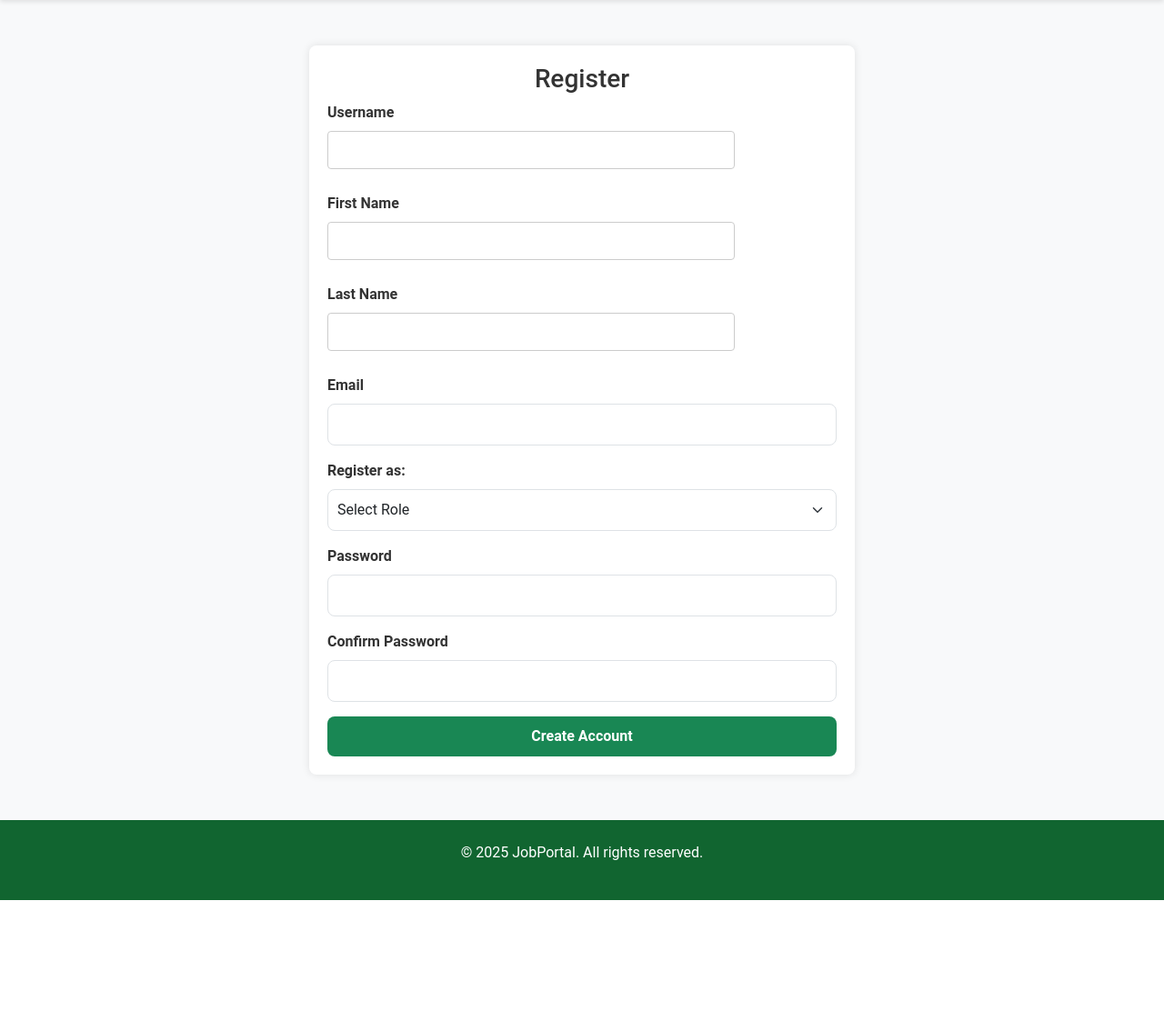
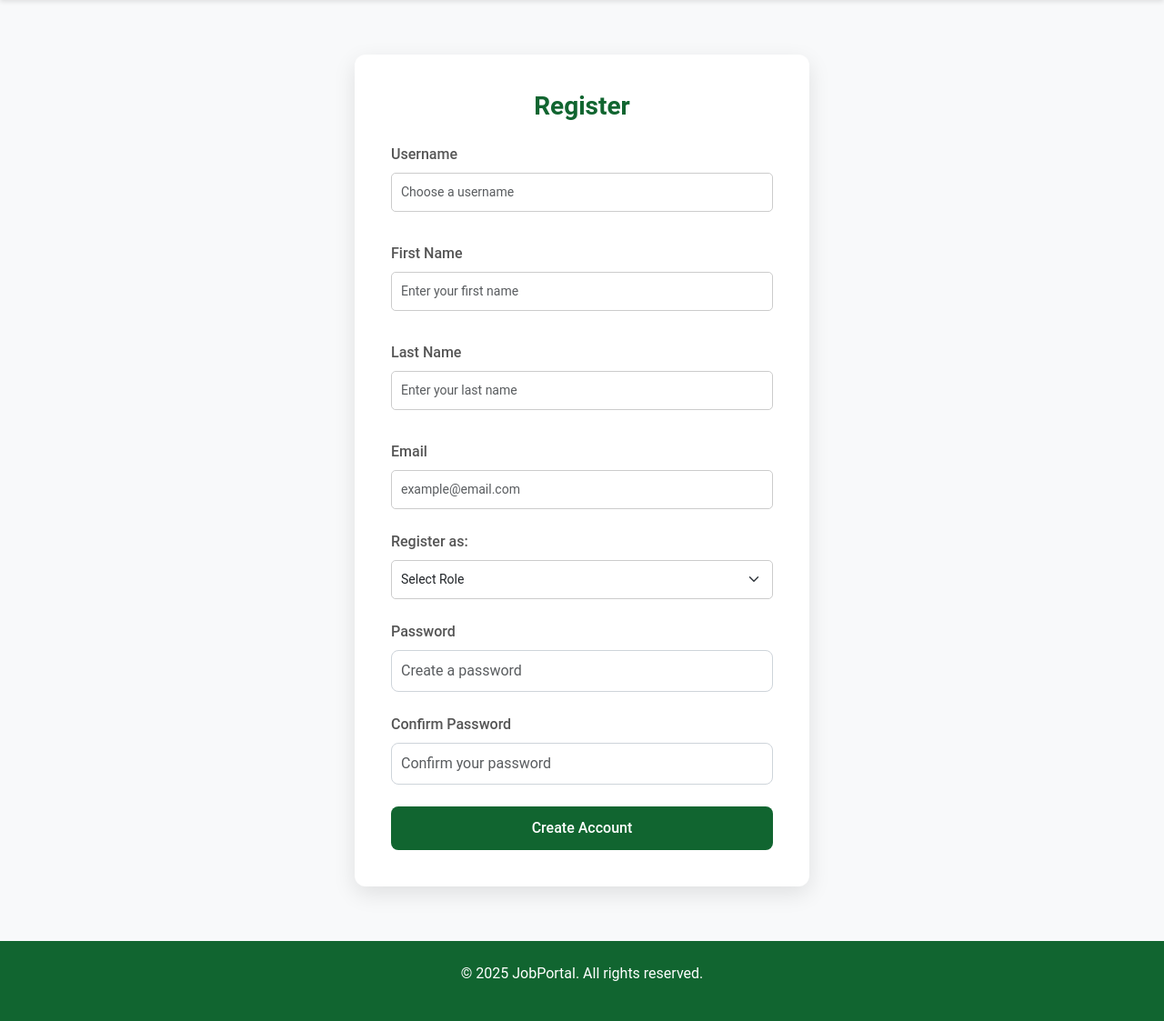
Before and after one commit to MahjabeenAP/Job-portal, a Django app: page /reg/ in a window 1280 px wide. Shown: the part 84-1207 px from the top of the page at 91% size. Before the commit the page ends 1074 px from the top, so only its background shows below. Run offline with Django 5.2, Linux system fonts and the light colour scheme.

Commit message:
final updation completed

```diff
--- a/jobs/static/css/job_apply.css
+++ b/jobs/static/css/job_apply.css
@@ -5,6 +5,22 @@ body {
     padding: 0;
     background-color: #f5f5f5;
 }
+
+input[type="text"],
+input[type="email"],
+input[type="tel"],
+input[type="file"],
+textarea,
+select {
+    width: 100% !important;
+    max-width: 600px !important;
+    padding: 10px !important;
+    border: 1px solid #ccc !important;
+    border-radius: 5px !important;
+    font-size: 14px !important;
+    box-sizing: border-box !important;
+}
+
 
 /* Form Container */
 .form-container {
@@ -47,18 +63,19 @@ label {
     margin-bottom: 5px;
 }
 
-/* Input Fields */
-input, textarea {
-    width: 100%;
+/* Input Fields - Uniform Width */
+input, textarea, select {
+    width: calc(100% - 24px); /* Consistent width for all inputs */
     padding: 12px;
     border: 1px solid #ccc;
     border-radius: 5px;
     font-size: 14px;
     background-color: #f8f8f8;
     outline: none;
+    box-sizing: border-box;
 }
 
-input:focus, textarea:focus {
+input:focus, textarea:focus, select:focus {
     border-color: #28a745;
 }
 
@@ -86,7 +103,6 @@ input[type="file"] {
 .apply-btn:hover {
     background-color: #006400;
 }
-
 
 /* Messages Styling */
 .messages {
--- a/jobs/static/css/register.css
+++ b/jobs/static/css/register.css
@@ -9,4 +9,75 @@ body {
     background: white;
     border-radius: 8px;
     box-shadow: 0px 0px 10px rgba(0, 0, 0, 0.1);
+} */
+
+body {
+    background-color: #f9fafb;
+    font-family: 'Segoe UI', sans-serif;
 }
+
+.register-container {
+    max-width: 500px;
+    margin: 60px auto;
+    padding: 40px;
+    background: #ffffff;
+    border-radius: 12px;
+    box-shadow: 0px 8px 24px rgba(0, 0, 0, 0.1);
+    animation: fadeIn 0.5s ease-in-out;
+}
+
+h3 {
+    color: #116530;
+    font-weight: 600;
+    margin-bottom: 1.5rem;
+    text-align: center;
+}
+
+.form-label {
+    font-weight: 500;
+    color: #555;
+}
+
+.form-control, .form-select {
+    border-radius: 8px;
+    border: 1px solid #ced4da;
+    padding: 12px;
+    transition: border-color 0.3s;
+}
+
+.form-control:focus, .form-select:focus {
+    border-color: #116530;
+    box-shadow: 0 0 8px rgba(17, 101, 48, 0.2);
+}
+
+button {
+    background-color: #116530;
+    color: white;
+    border-radius: 8px;
+    padding: 12px;
+    border: none;
+    font-weight: 500;
+    transition: background-color 0.3s;
+}
+
+button:hover {
+    background-color: #0e4a26;
+}
+
+.alert-danger {
+    background-color: #f8d7da;
+    color: #721c24;
+    border-radius: 8px;
+    padding: 12px;
+}
+
+@keyframes fadeIn {
+    from {
+        opacity: 0;
+        transform: translateY(-10px);
+    }
+    to {
+        opacity: 1;
+        transform: translateY(0);
+    }
+}
--- a/jobs/templates/alljobs.html
+++ b/jobs/templates/alljobs.html
@@ -25,7 +25,10 @@
         <h2>Popular Categories</h2>
         <div class="category-grid">
             {% for category in categories %}
-                <div class="category-card">{{ category.name }}</div>
+            <form method="GET" action="{% url 'jobfn' %}">
+                <input type="hidden" name="category" value="{{ category.name }}">
+                <button class="category-card  {% if selected_category == category.name %}active{% endif %}" type="submit">{{ category.name }}</button>
+            </form>
             {% empty %}
                 <p>No categories available.</p>
             {% endfor %}
--- a/jobs/templates/job_apply.html
+++ b/jobs/templates/job_apply.html
@@ -30,7 +30,7 @@
         <form method="post" enctype="multipart/form-data">
             {% csrf_token %}
 
-            <div class="form-group">
+            <div class="form-group" style=" max-width:600px; " >
                 <label>Full Name</label>
                 {{ form.applicant_fullname }}
             </div>
--- a/jobs/templates/register.html
+++ b/jobs/templates/register.html
@@ -4,36 +4,36 @@
 {% block content %}
 <div class="container">
     <div class="register-container">
-        <h3 class="text-center">Register</h3>
+        <h3>Register</h3>
         <form method="POST">
             {% csrf_token %}
 
             <!-- Username -->
-            <div class="mb-3">
+            <div class="mb-4">
                 <label for="username" class="form-label">Username</label>
-                <input type="text" class="form-control" id="username" name="uname" required>
+                <input type="text" class="form-control" id="username" name="uname" placeholder="Choose a username" required>
             </div>
 
             <!-- First Name -->
-            <div class="mb-3">
+            <div class="mb-4">
                 <label for="first_name" class="form-label">First Name</label>
-                <input type="text" class="form-control" id="first_name" name="fname" required>
+                <input type="text" class="form-control" id="first_name" name="fname" placeholder="Enter your first name" required>
             </div>
 
             <!-- Last Name -->
-            <div class="mb-3">
+            <div class="mb-4">
                 <label for="last_name" class="form-label">Last Name</label>
-                <input type="text" class="form-control" id="last_name" name="lname" required>
+                <input type="text" class="form-control" id="last_name" name="lname" placeholder="Enter your last name" required>
             </div>
 
             <!-- Email -->
-            <div class="mb-3">
+            <div class="mb-4">
                 <label for="email" class="form-label">Email</label>
-                <input type="email" class="form-control" id="email" name="email" required>
+                <input type="email" class="form-control" id="email" name="email" placeholder="example@email.com" required>
             </div>
 
-            <!-- User Type (Employer or Job Seeker) -->
-            <div class="mb-3">
+            <!-- User Type -->
+            <div class="mb-4">
                 <label class="form-label">Register as:</label>
                 <select class="form-select" name="user_type" required>
                     <option value="">Select Role</option>
@@ -43,24 +43,27 @@
             </div>
 
             <!-- Password -->
-            <div class="mb-3">
+            <div class="mb-4">
                 <label for="password1" class="form-label">Password</label>
-                <input type="password" class="form-control" id="password1" name="psw1" required>
+                <input type="password" class="form-control" id="password1" name="psw1" placeholder="Create a password" required>
             </div>
 
             <!-- Confirm Password -->
-            <div class="mb-3">
+            <div class="mb-4">
                 <label for="password2" class="form-label">Confirm Password</label>
-                <input type="password" class="form-control" id="password2" name="psw2" required>
+                <input type="password" class="form-control" id="password2" name="psw2" placeholder="Confirm your password" required>
             </div>
 
-            <!-- Error Message Display -->
+            <!-- Error Display -->
             {% if er %}
-                <div class="alert alert-danger">{{ er }}</div>
+            <div class="alert alert-danger alert-dismissible fade show" role="alert">
+                {{ er }}
+                <button type="button" class="btn-close" data-bs-dismiss="alert" aria-label="Close"></button>
+            </div>
             {% endif %}
 
             <!-- Submit Button -->
-            <button type="submit" class="btn btn-success w-100">Create Account</button>
+            <button type="submit" class="w-100">Create Account</button>
         </form>
     </div>
 </div>
--- a/jobs/views.py
+++ b/jobs/views.py
@@ -231,13 +231,23 @@ def delete_interview(request, interview_id):
 def jobfn(request):
 
     query = request.GET.get('q', '')  # Get search query from URL parameter
+    category_name = request.GET.get('category', '')
+
     jobs = Job.objects.all().order_by('-posted_at')  # Fetch all jobs
     categories = JobCategory.objects.all()
 
     if query:
         jobs = jobs.filter(Q(job_title__icontains=query) | Q(category__name__icontains=query))
 
-    return render(request, 'alljobs.html', {'jobs': jobs,'categories': categories,'query': query})
+    if category_name:
+        jobs = jobs.filter(category__name=category_name)
+
+    return render(request, 'alljobs.html', {
+        'jobs': jobs,
+        'categories': categories,
+        'query': query,
+        'selected_category': category_name
+    })
 
 
 # view one job
```
Also changed, not shown: other parts of jobs/static/css/register.css (+1 -1 lines), jobs/static/css/job.css (+24 -0 lines), jobs/static/css/style.css (+10 -9 lines), db.sqlite3, uploads/profile_photos/OIP_1_BbCyjM3.jpg (added), uploads/profile_photos/Screenshot_15-3-2025_125511_result.samastha.info.jpeg (added), 3 other files.
